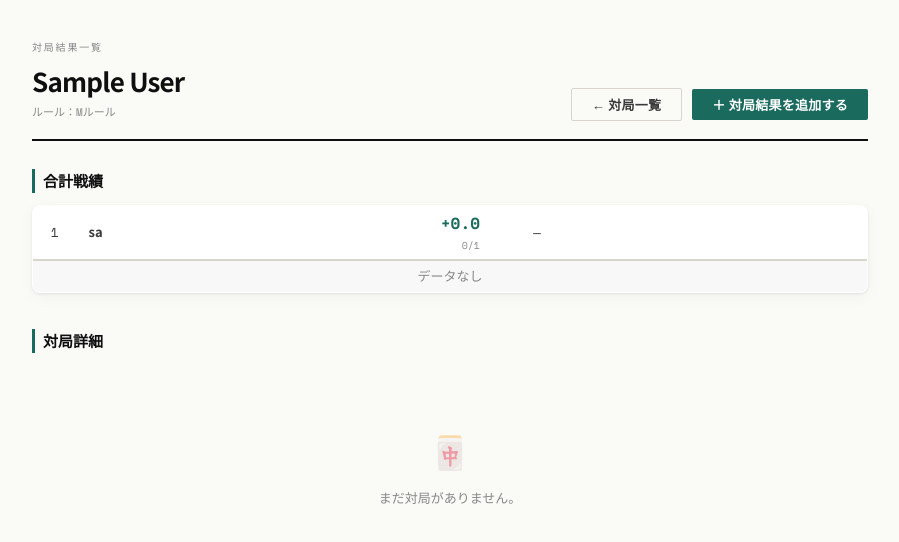
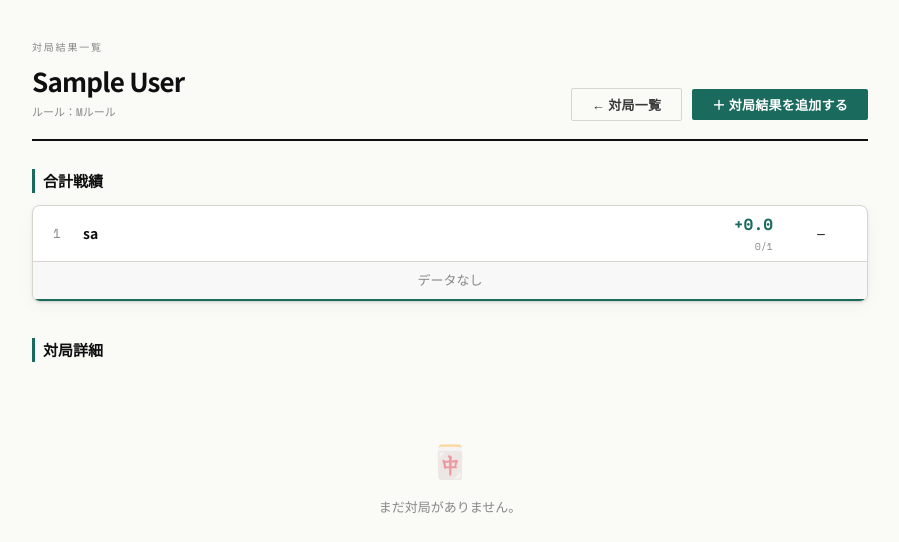
Before and after one commit to hotchiman/mahjong-score, a Django app: page /games/1/results/ in a window 1280 px wide, after a click that opens the changed part. Shown: the part 52-594 px from the top of the page, without its empty margins (190-1089 px from the left). Run offline with Django 4.2, Linux system fonts and the light colour scheme; a user stored in the database is signed in; data comes from the database, SQL or seed files in the repository; tables that the repository leaves empty hold one stand-in row (values such as "Sample post").

Commit message:
機能追加20260425_21

```diff
--- a/accounts/templates/accounts/game_result_list.html
+++ b/accounts/templates/accounts/game_result_list.html
@@ -34,65 +34,45 @@
     <!-- ① 合計戦績 -->
     <section style="margin-bottom:36px">
       <h2 class="section-title">合計戦績</h2>
-      <table class="data-table summary-table" style="border-radius:8px;overflow:hidden;table-layout:fixed;width:100%">
-        <thead style="display:none">
-          <tr>
-            <th class="col-s-rank">順位</th>
-            <th class="col-s-name">ユーザ名</th>
-            <th class="col-s-pts">合計ポイント</th>
-            <th class="col-s-avg">平均着順</th>
-            <th class="col-s-cnt">消化対局数</th>
-          </tr>
-        </thead>
-        <tbody>
+      <div class="summary-wrap">
         {% for s in summary %}
-          <!-- ユーザ行（クリックでアコーディオン） -->
-          <tr class="summary-row" onclick="toggleAccordion('acc-{{ s.user.id }}')" style="cursor:pointer">
-            <td class="col-s-rank" style="font-family:var(--mono);font-size:13px;text-align:center">{{ forloop.counter }}</td>
-            <td class="col-s-name" style="font-weight:700">{{ s.user.username }}</td>
-            <td class="col-s-pts" style="text-align:right">
-              <span class="pts-val {% if s.total_pts >= 0 %}pts-pos{% else %}pts-neg{% endif %}" style="font-size:16px;font-weight:700;font-family:var(--mono)">
+        <!-- ユーザ行 -->
+        <div class="summary-row" onclick="toggleAccordion('acc-{{ s.user.id }}')">
+          <div class="s-rank">{{ forloop.counter }}</div>
+          <div class="s-name">
+            <a href="{% url 'battle_record' %}?user_id={{ s.user.id }}&room_id={{ room.id }}" class="link" onclick="event.stopPropagation()">{{ s.user.username }}</a>
+          </div>
+          <div class="s-pts">
+            <span class="pts-val {% if s.total_pts >= 0 %}pts-pos{% else %}pts-neg{% endif %}">
               {% if s.total_pts >= 0 %}+{{ s.total_pts|floatformat:1 }}{% else %}▲{{ s.total_pts|floatformat:1|slice:"1:" }}{% endif %}
             </span>
-              <div style="font-size:10px;color:var(--ink-muted);font-family:var(--mono);margin-top:1px">{{ s.count }}/{{ room.game_count }}</div>
-            </td>
-            <td class="col-s-avg" style="text-align:center;font-family:var(--mono)">{% if s.avg_rank %}{{ s.avg_rank|floatformat:2 }}位{% else %}—{% endif %}</td>
-            <td class="col-s-cnt" style="display:none"></td>
-          </tr>
-          <!-- アコーディオン行 -->
-          <tr id="acc-{{ s.user.id }}" class="accordion-row" style="display:none">
-            <td colspan="5" style="padding:0;background:#f8f8f8;max-width:0;overflow:hidden">
+            <div class="s-count">{{ s.count }}/{{ room.game_count }}</div>
+          </div>
+          <div class="s-avg">{% if s.avg_rank %}{{ s.avg_rank|floatformat:2 }}位{% else %}—{% endif %}</div>
+        </div>
+        <!-- アコーディオン -->
+        <div id="acc-{{ s.user.id }}" class="acc-panel" style="display:none">
           <table class="acc-table">
-                <thead style="display:none">
-                  <tr>
-                    <th>対局No</th>
-                    <th>対局日</th>
-                    <th>着順</th>
-                    <th>獲得pts</th>
-                  </tr>
-                </thead>
             <tbody>
               {% for d in s.details %}
               <tr>
-                    <td>対局{{ d.session_number }}</td>
-                    <td style="font-family:var(--mono)">{{ d.game_date|date:"Y/n/j" }}</td>
-                    <td>{{ d.rank }}着</td>
-                    <td style="font-family:var(--mono);font-weight:700">
+                <td class="acc-no">対局{{ d.session_number }}</td>
+                <td class="acc-date">{{ d.game_date|date:"Y/n/j" }}</td>
+                <td class="acc-rank">{{ d.rank }}着</td>
+                <td class="acc-pts">
                   <span class="{% if d.pts >= 0 %}pts-pos{% else %}pts-neg{% endif %}">{% if d.pts >= 0 %}+{{ d.pts|floatformat:1 }}{% else %}▲{{ d.pts|floatformat:1|slice:"1:" }}{% endif %}</span>
                 </td>
               </tr>
               {% empty %}
-                  <tr><td colspan="4" style="text-align:center;color:var(--ink-muted)">データなし</td></tr>
+              <tr><td colspan="4" style="text-align:center;color:var(--ink-muted);padding:8px">データなし</td></tr>
               {% endfor %}
             </tbody>
           </table>
-            </td>
-          </tr>
+        </div>
         {% empty %}
-          <tr><td colspan="5" class="empty-state">まだ対局結果がありません。</td></tr>
+        <div style="padding:16px;text-align:center;color:var(--ink-muted)">まだ対局結果がありません。</div>
         {% endfor %}
-        </tbody>
-      </table>
+      </div>
     </section>
 
     <!-- ② 対局詳細（カード形式） -->
@@ -137,7 +117,7 @@
                   <th class="col-rank">順位</th>
                   <th class="col-name">プレイヤー名</th>
                   <th class="col-pts">最終持ち点</th>
-                  <th class="col-rah">立直 / 和了 / 放銃</th>
+                  <th class="col-rah">立直/和了/放銃</th>
                 </tr>
               </thead>
               <tbody>
@@ -165,7 +145,7 @@
                   <th class="col-rank">座席</th>
                   <th class="col-name">プレイヤー名</th>
                   <th class="col-pts">最終持ち点</th>
-                  <th class="col-rah">立直 / 和了 / 放銃</th>
+                  <th class="col-rah">立直/和了/放銃</th>
                 </tr>
               </thead>
               <tbody>
@@ -198,38 +178,51 @@
 .pts-pos { color:var(--teal); }
 .pts-neg { color:var(--accent); }
 
-/* 合計戦績テーブル */
-.summary-table { table-layout:fixed; width:100%; }
-.col-s-rank { width:44px; }
-.col-s-name { width:auto; overflow:hidden; text-overflow:ellipsis; white-space:nowrap; }
-.col-s-pts  { width:130px; text-align:right; }
-.col-s-avg  { width:90px; }
-.col-s-cnt  { width:0; padding:0; border:0; }
+/* 合計戦績（divベース） */
+.summary-wrap {
+  background:white;
+  border:1px solid var(--border);
+  border-radius:8px;
+  overflow:hidden;
+  box-shadow:var(--shadow);
+}
+.summary-row {
+  display:grid;
+  grid-template-columns:36px 1fr 80px 80px;
+  align-items:center;
+  padding:6px 6px;
+  border-bottom:1px solid var(--border);
+  cursor:pointer;
+  gap:8px;
+}
+.summary-row:last-of-type { border-bottom:none; }
+.summary-row:hover { background:inherit; }
 
-.summary-row:hover { background:inherit !important; }
-.summary-row td { padding:5px 12px; }
+.s-rank { font-family:var(--mono); font-size:13px; text-align:center; color:var(--ink-muted); }
+.s-name { font-weight:700; font-size:14px; overflow:hidden; text-overflow:ellipsis; white-space:nowrap; }
+.s-pts  { text-align:right; }
+.pts-val { font-size:16px; font-weight:700; font-family:var(--mono); }
+.s-count { font-size:10px; color:var(--ink-muted); font-family:var(--mono); margin-top:1px; }
+.s-avg  { text-align:center; font-family:var(--mono); font-size:13px; }
 
-/* アコーディオン */
-.accordion-row td { border-top:1px solid var(--border); border-bottom:2px solid var(--teal); }
+/* アコーディオンパネル */
+.acc-panel {
+  background:#f8f8f8;
+  border-bottom:2px solid var(--teal);
+}
 .acc-table { width:100%; border-collapse:collapse; }
-.acc-table th {
-  padding:4px 8px;
-  background:#e8f5f0;
-  font-size:11px;
-  font-weight:700;
-  color:var(--ink-muted);
-  text-align:left;
-  border-bottom:1px solid var(--border);
-  white-space:nowrap;
-}
 .acc-table td {
-  padding:5px 8px;
+  padding:5px 12px;
   font-size:13px;
   border-bottom:1px solid #eee;
   white-space:nowrap;
 }
 .acc-table tbody tr:last-child td { border-bottom:none; }
 .acc-table tbody tr:hover { background:#f0faf6; }
+.acc-no   { width:70px; color:var(--ink-muted); }
+.acc-date { width:90px; font-family:var(--mono); color:var(--ink-muted); }
+.acc-rank { width:50px; }
+.acc-pts  { font-family:var(--mono); font-weight:700; }
 
 /* セッションブロック */
 .sess-block {
@@ -282,7 +275,7 @@
 .status-wip  { background:#fff3e0; border:1px solid #ff9800; color:#e65100; }
 
 /* プレイヤーテーブル */
-.player-table { width:100%; border-collapse:collapse; min-width:420px; }
+.player-table { width:100%; border-collapse:collapse; min-width:350px; }
 .player-table thead tr { background:white; border-bottom:1px solid var(--border); }
 .player-table th {
   padding:3px 8px; font-size:11px; font-weight:700;
@@ -307,9 +300,9 @@
 
 <script>
 function toggleAccordion(id) {
-  const row = document.getElementById(id);
-  if (!row) return;
-  row.style.display = row.style.display === 'none' ? 'table-row' : 'none';
+  const panel = document.getElementById(id);
+  if (!panel) return;
+  panel.style.display = panel.style.display === 'none' ? 'block' : 'none';
 }
 </script>
 {% endblock %}
--- a/accounts/views.py
+++ b/accounts/views.py
@@ -146,11 +146,16 @@ def register_view(request):
         username = request.POST.get('username', '').strip()
         password = request.POST.get('password', '')
         password_confirm = request.POST.get('password_confirm', '')
+        def username_width(s):
+            """半角=1、全角=2 として合計幅を返す"""
+            import unicodedata
+            return sum(2 if unicodedata.east_asian_width(ch) in ('W', 'F', 'A') else 1 for ch in s)
+
         error = None
         if not username or not password:
             error = 'ユーザ名とパスワードを入力してください。'
-        elif len(username) > 10:
-            error = 'ユーザ名は半角10文字以内で入力してください。'
+        elif username_width(username) > 10:
+            error = 'ユーザ名は半角10文字以内（全角5文字以内）で入力してください。'
         elif password != password_confirm:
             error = 'パスワードが一致しません。'
         elif User.objects.filter(username=username).exists():
```
Also changed, not shown: accounts/templates/accounts/battle_record.html (+14 -6 lines), accounts/templates/accounts/session_form.html (+15 -14 lines). Lines whose indentation alone changed are shown as unchanged.
